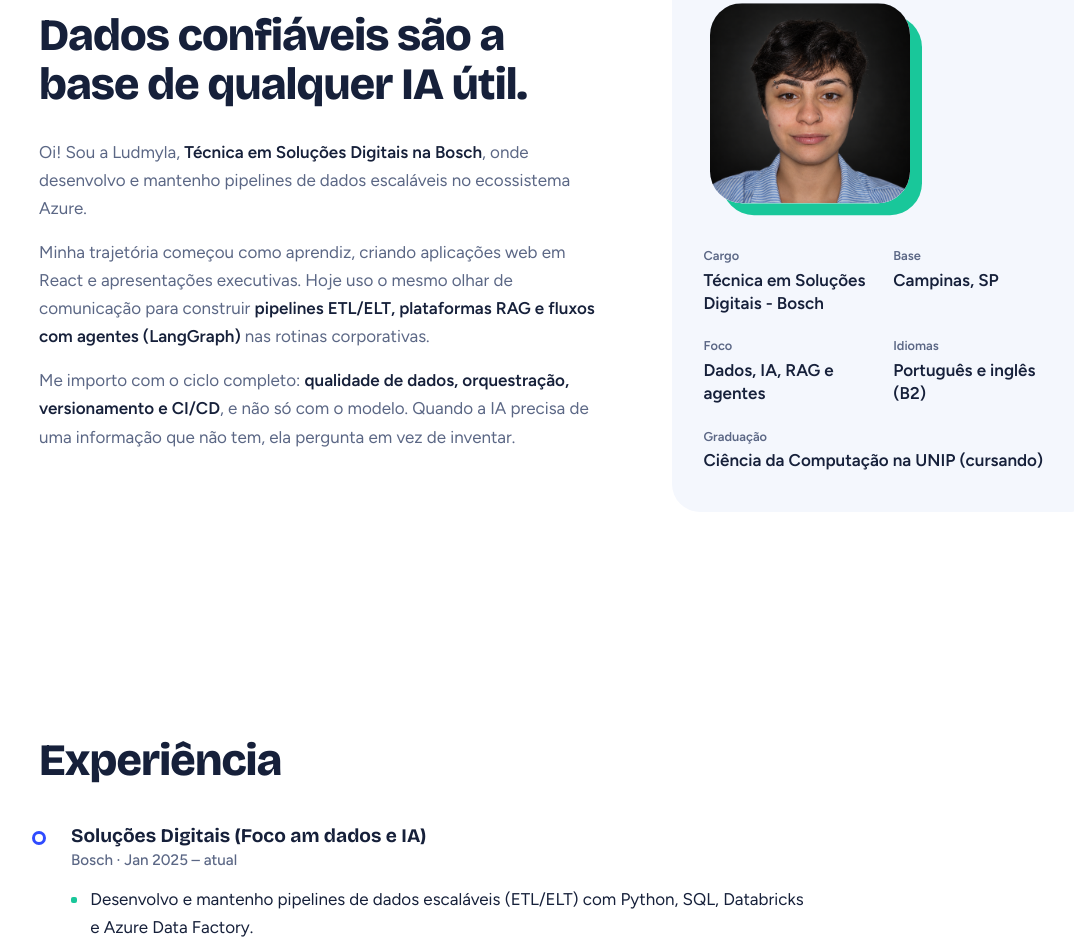
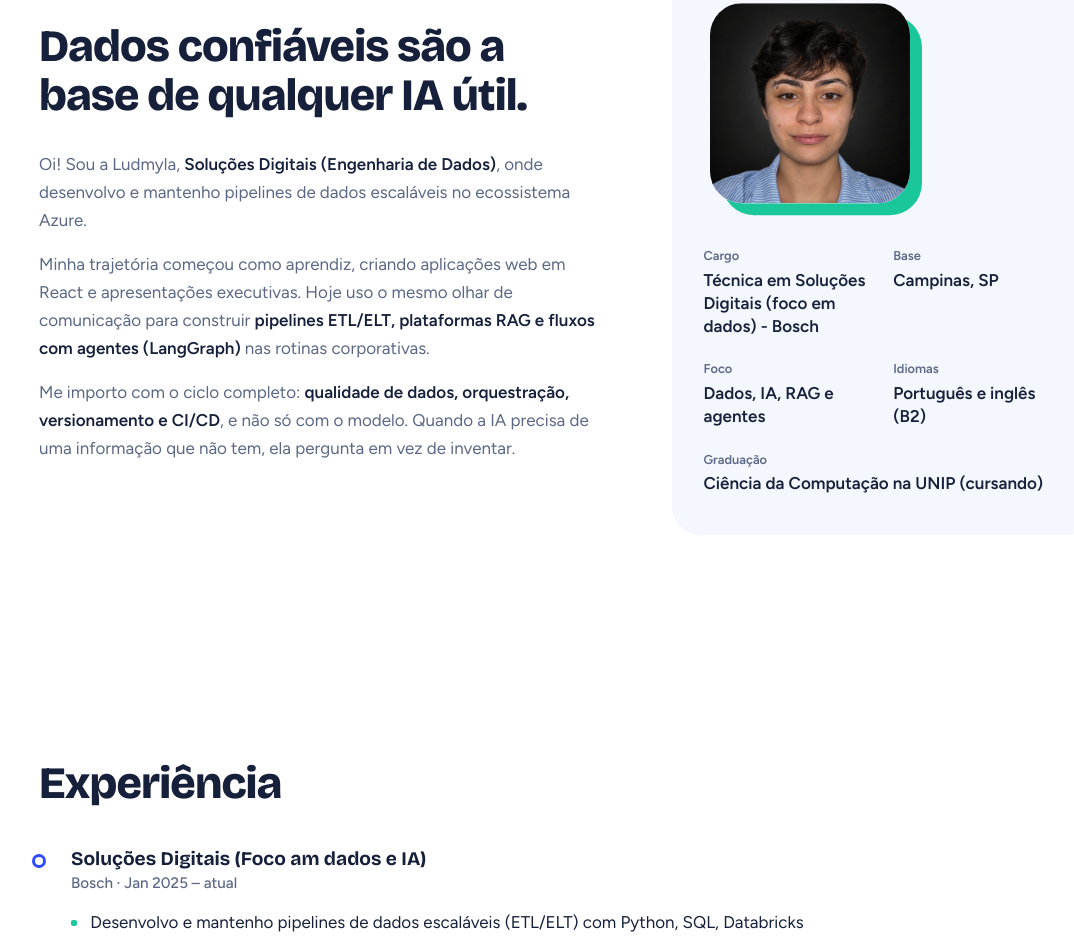
Before and after one commit to ludmuniz/Portfolio-Web, a plain HTML site: page index.html in a window 1280 px wide. Shown: the part 947-1889 px from the top of the page, without its empty margins (71-1145 px from the left). Drawn offline with nearby package versions, Linux system fonts and the light colour scheme.

Commit message:
Update job title and description in index.html

```diff
--- a/index.html
+++ b/index.html
@@ -60,7 +60,7 @@
       <div class="container about">
         <div class="reveal">
           <h2>Dados confiáveis são a base de qualquer IA útil.</h2>
-          <p>Oi! Sou a Ludmyla, <strong>Técnica em Soluções Digitais na Bosch</strong>, onde desenvolvo e mantenho pipelines de dados escaláveis no ecossistema Azure.</p>
+          <p>Oi! Sou a Ludmyla, <strong>Soluções Digitais (Engenharia de Dados)</strong>, onde desenvolvo e mantenho pipelines de dados escaláveis no ecossistema Azure.</p>
           <p>Minha trajetória começou como aprendiz, criando aplicações web em React e apresentações executivas. Hoje uso o mesmo olhar de comunicação para construir <strong>pipelines ETL/ELT, plataformas RAG e fluxos com agentes (LangGraph)</strong> nas rotinas corporativas.</p>
           <p>Me importo com o ciclo completo: <strong>qualidade de dados, orquestração, versionamento e CI/CD</strong>, e não só com o modelo. Quando a IA precisa de uma informação que não tem, ela pergunta em vez de inventar.</p>
         </div>
@@ -70,7 +70,7 @@
             <div class="avatar__inner">LC<img src="img/foto.png" alt="Foto de Ludmyla Cordeiro" onerror="this.remove()"></div>
           </div>
           <dl class="facts">
-            <div><dt>Cargo</dt><dd>Técnica em Soluções Digitais - Bosch</dd></div>
+            <div><dt>Cargo</dt><dd>Técnica em Soluções Digitais (foco em dados) - Bosch</dd></div>
             <div><dt>Base</dt><dd>Campinas, SP</dd></div>
             <div><dt>Foco</dt><dd>Dados, IA, RAG e agentes</dd></div>
             <div><dt>Idiomas</dt><dd>Português e inglês (B2)</dd></div>
```
